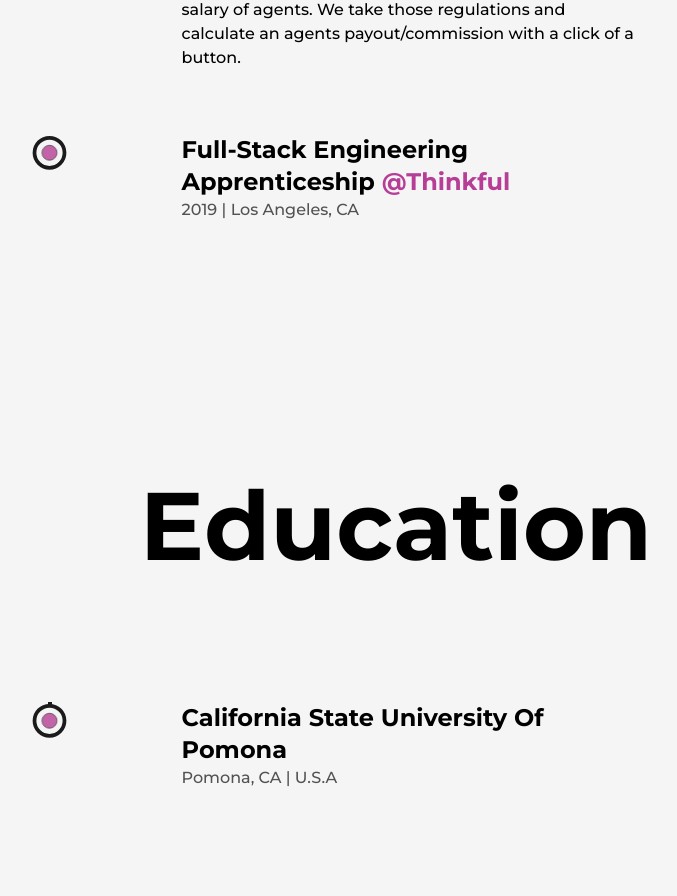
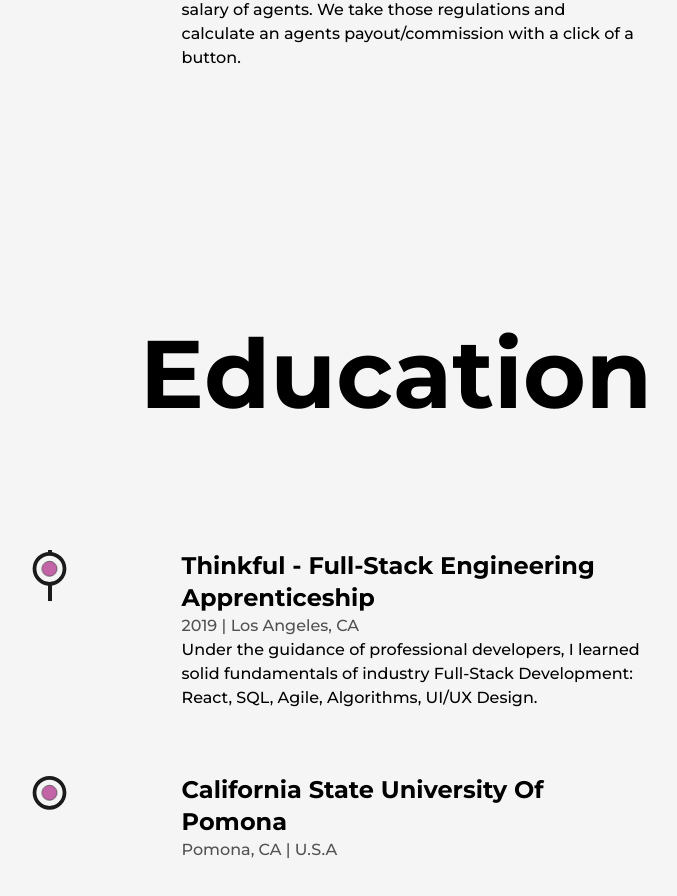
Before and after one commit to flashcabaja64/react-tailwind-nextjs-portfolio, a Next.js app: page /about in a window 1280 px wide. Shown: the part 3334-4230 px from the top of the page, without its empty margins (244-921 px from the left). Built offline with nearby package versions, Linux system fonts and the light colour scheme.

Commit message:
added Thinkful as an education

```diff
--- a/src/components/Education.js
+++ b/src/components/Education.js
@@ -42,6 +42,12 @@
         </motion.div>
         <ul className='w-full flex flex-col items-start justify-between ml-4 xs:ml-2'>
           <Details
+            type="Thinkful - Full-Stack Engineering Apprenticeship"
+            time="2019"
+            place="Los Angeles, CA"
+            info="Under the guidance of professional developers, I learned solid fundamentals of industry Full-Stack Development: React, SQL, Agile, Algorithms, UI/UX Design."
+          />
+          <Details
             type="California State University of Pomona"
             time="Pomona, CA"
             place="U.S.A"
--- a/src/components/Experience.js
+++ b/src/components/Experience.js
@@ -72,14 +72,6 @@
             address="Torrance, CA"
             work="Healthcare insurance providers require to follow a rigorous set of government regulations to determine the salary of agents. We take those regulations and calculate an agents payout/commission with a click of a button."
           />
-          <Details
-            company="Thinkful"
-            companyURL="https://www.thinkful.com/"
-            position="Full-Stack Engineering Apprenticeship"
-            time="2019"
-            address="Los Angeles, CA"
-            work=""
-          />
         </ul>
       </article>
     </section>
```
